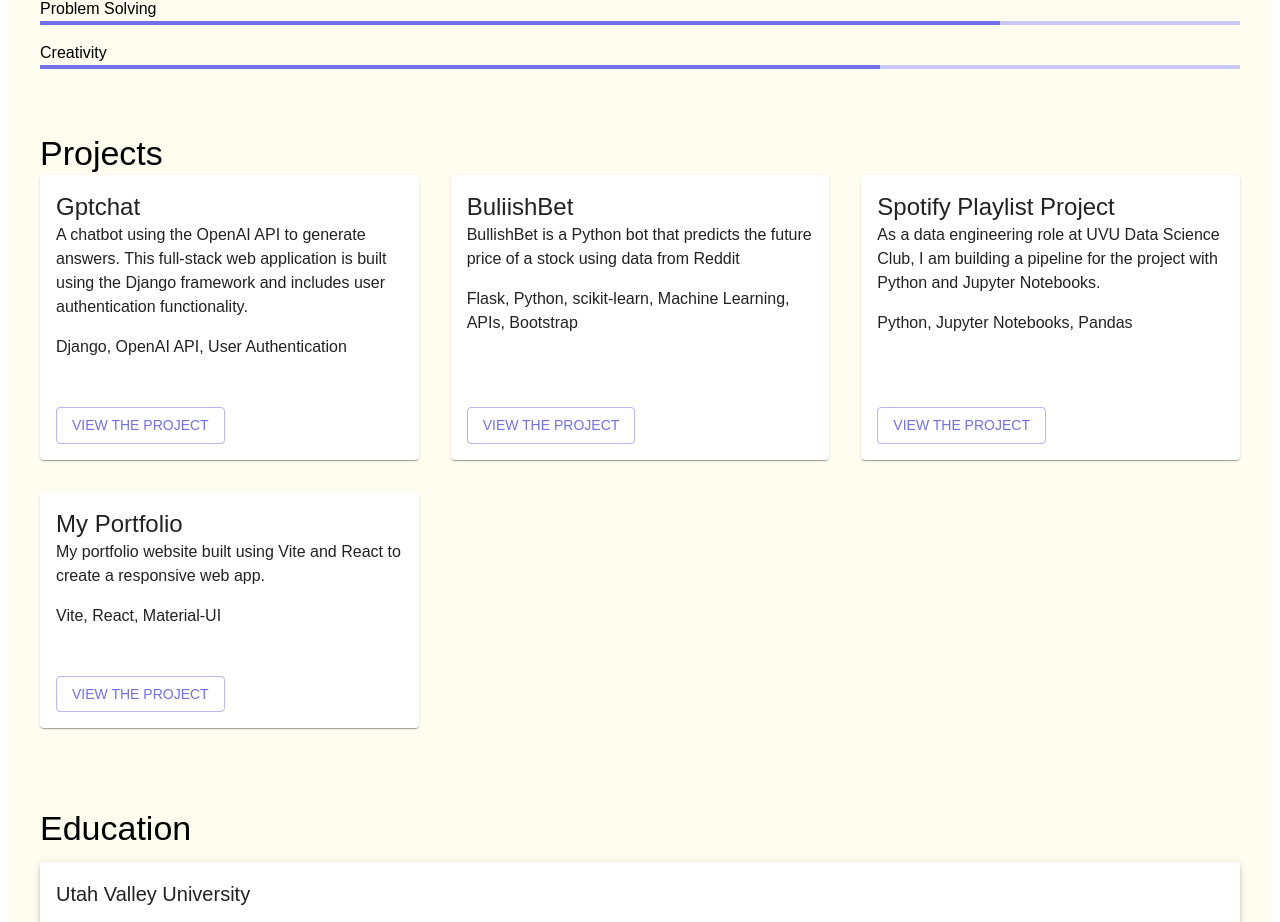
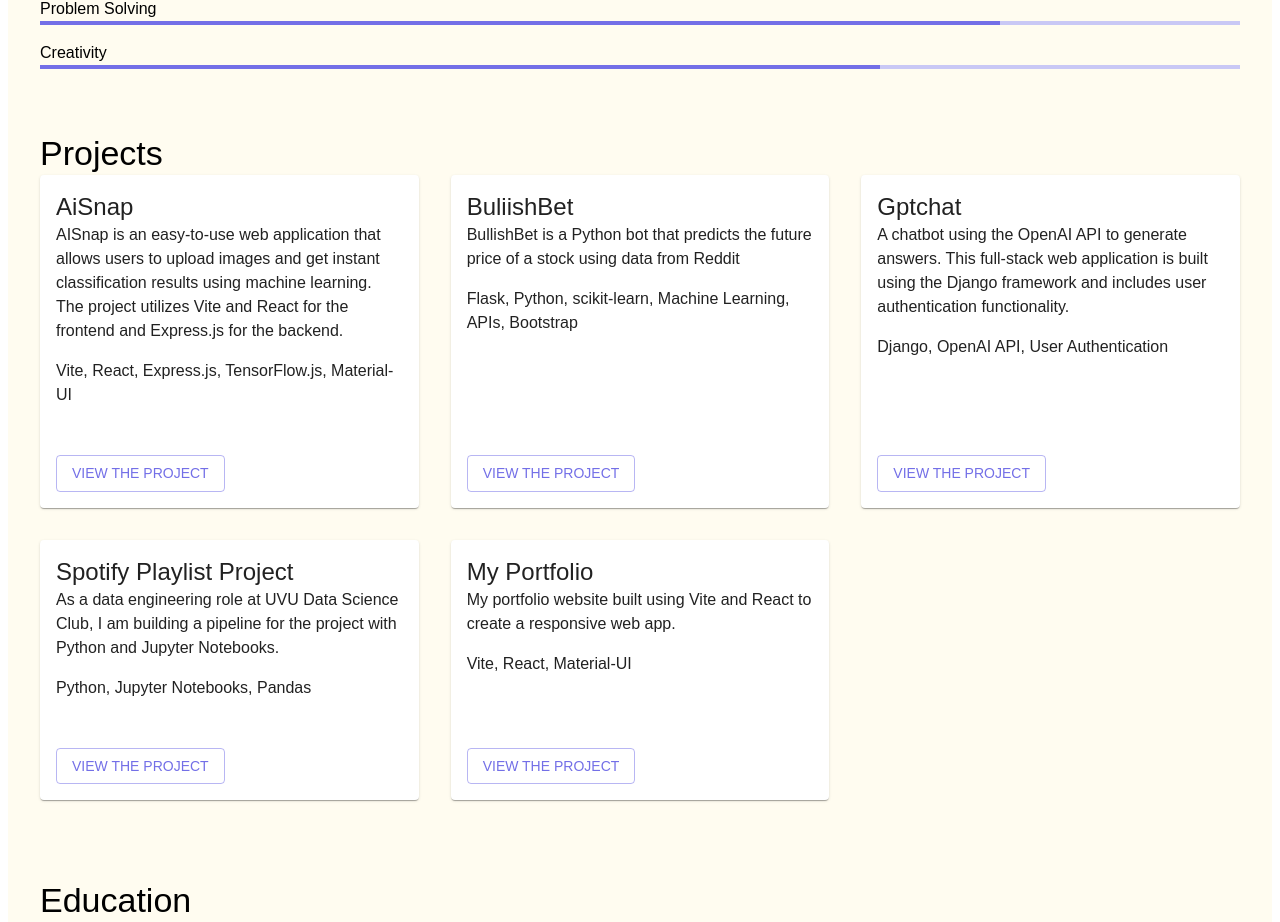
Before and after one commit to dwk601/my-portfolio, a React (Vite) app: page / in a window 1280 px wide. Shown: the part 1251-2173 px from the top of the page. Built offline with nearby package versions, Linux system fonts and the light colour scheme.

Commit message:
added AiSnap project

```diff
--- a/src/components/projects/projects.jsx
+++ b/src/components/projects/projects.jsx
@@ -18,16 +18,22 @@ const Project = ({ title, description, technologies, link }) => (
 const Projects = () => {
   const projectList = [
     {
-      title: 'Gptchat',
-      description: 'A chatbot using the OpenAI API to generate answers. This full-stack web application is built using the Django framework and includes user authentication functionality.',
-      technologies: 'Django, OpenAI API, User Authentication',
-      link: 'https://github.com/dwk601/Gptchat',
+      title: 'AiSnap',
+      description: 'AISnap is an easy-to-use web application that allows users to upload images and get instant classification results using machine learning. The project utilizes Vite and React for the frontend and Express.js for the backend.',
+      technologies: 'Vite, React, Express.js, TensorFlow.js, Material-UI',
+      link: 'https://main--chimerical-sprinkles-c7fe7e.netlify.app/',
     },
     {
       title: 'BuliishBet',
       description: 'BullishBet is a Python bot that predicts the future price of a stock using data from Reddit',
       technologies: 'Flask, Python, scikit-learn, Machine Learning, APIs, Bootstrap',
       link: 'https://bullish-bet.herokuapp.com/',
+    },
+    {
+      title: 'Gptchat',
+      description: 'A chatbot using the OpenAI API to generate answers. This full-stack web application is built using the Django framework and includes user authentication functionality.',
+      technologies: 'Django, OpenAI API, User Authentication',
+      link: 'https://github.com/dwk601/Gptchat',
     },
     {
       title: 'Spotify Playlist Project',
```
